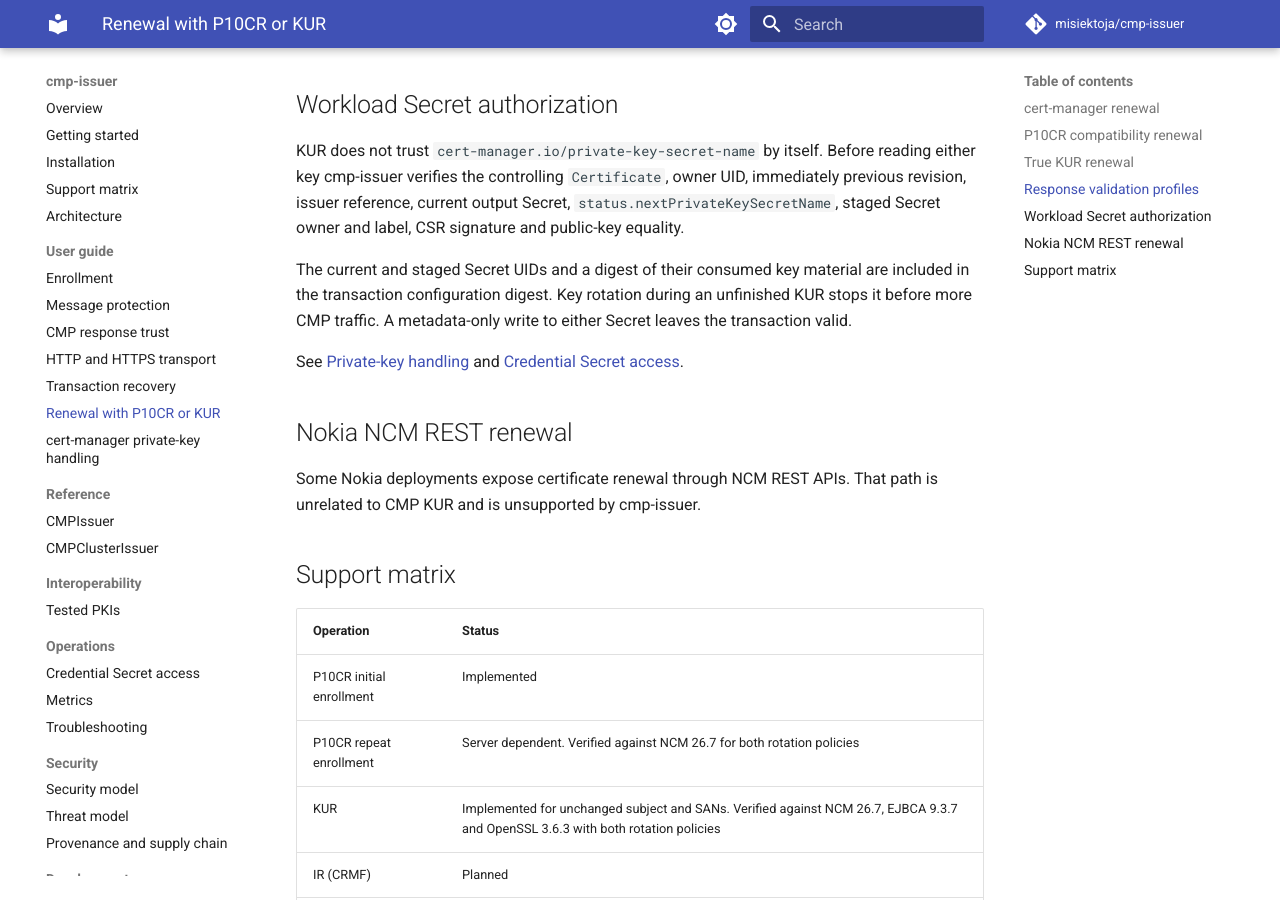
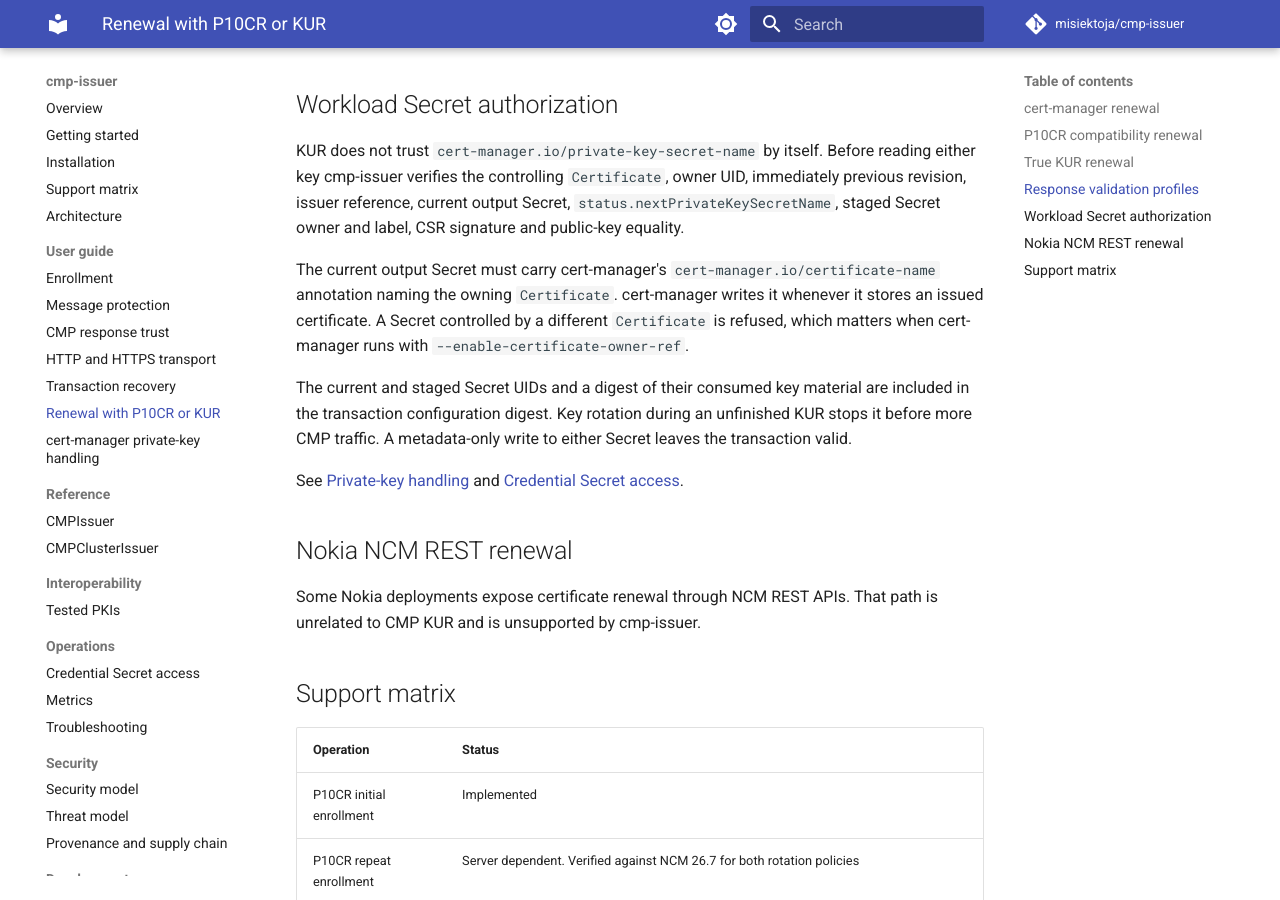
Before and after one commit to misiektoja/cmp-issuer, an MkDocs documentation site: the page built from docs/guide/renewal-and-kur.md, in a window 1280 px wide and 900 px high, scrolled down 2339 px. Built offline with MkDocs 1.6.1 and Material for MkDocs 9.7.7, drawn with Linux system fonts in a browser that asks for light colours; comment, search, counter and statistics services are not loaded.

Commit message:
docs(guide): describe the current output Secret requirement for KUR

```diff
--- a/docs/guide/renewal-and-kur.md
+++ b/docs/guide/renewal-and-kur.md
@@ -84,6 +84,8 @@
 
 KUR does not trust `cert-manager.io/private-key-secret-name` by itself. Before reading either key cmp-issuer verifies the controlling `Certificate`, owner UID, immediately previous revision, issuer reference, current output Secret, `status.nextPrivateKeySecretName`, staged Secret owner and label, CSR signature and public-key equality.
 
+The current output Secret must carry cert-manager's `cert-manager.io/certificate-name` annotation naming the owning `Certificate`. cert-manager writes it whenever it stores an issued certificate. A Secret controlled by a different `Certificate` is refused, which matters when cert-manager runs with `--enable-certificate-owner-ref`.
+
 The current and staged Secret UIDs and a digest of their consumed key material are included in the transaction configuration digest. Key rotation during an unfinished KUR stops it before more CMP traffic. A metadata-only write to either Secret leaves the transaction valid.
 
 See [Private-key handling](private-key-handling.md) and [Credential Secret access](../operations/secret-access.md).
```
